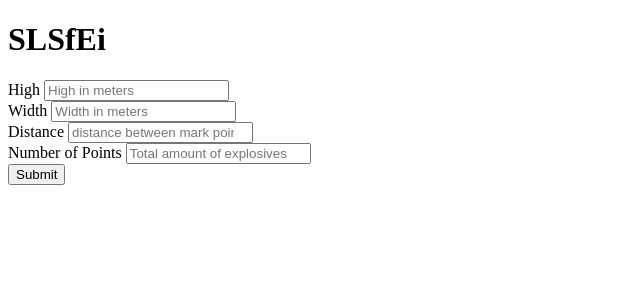
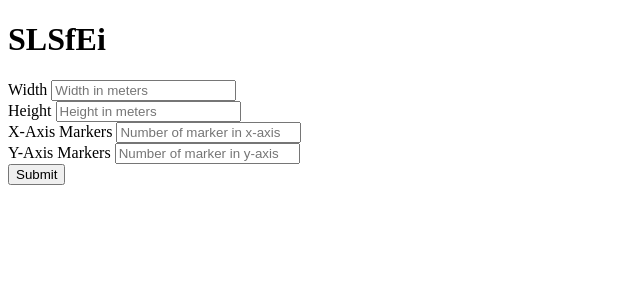
Before and after one commit to SLSfEi/web-app, a Django app: template smart_rplidar/radar_screen/templates/home.html in a window 1280 px wide. Shown: the top 300 px of the page, without its empty margins (0-640 px from the left). Run offline with Django 3.2, Linux system fonts and the light colour scheme; the template is opened without the code that fills it, so the values that code supplies are empty.

Commit message:
adjust marker parameters

```diff
--- a/smart_rplidar/radar_screen/templates/home.html
+++ b/smart_rplidar/radar_screen/templates/home.html
@@ -16,24 +16,22 @@
         <form id="form">
             <div class="row">
                 <div class="column">
-                    <label for="high">High</label>
-                    <input type="number" id="high" placeholder="High in meters">
+                    <label for="width">Width</label>
+                    <input type="number" id="width" placeholder="Width in meters">
                 </div>
                 <div class="column">
-                    <label for="width">Width</label>
-                    <input type="number" id="width" placeholder="Width in meters">
+                    <label for="height">Height</label>
+                    <input type="number" id="height" placeholder="Height in meters">
                 </div>
             </div>
             <div class="row">
                 <div class="column">
-                    <label for="distance">Distance</label>
-                    <input type="number" id="distance" placeholder="distance between mark points">
+                    <label for="width">X-Axis Markers</label>
+                    <input type="number" id="x_n" placeholder="Number of marker in x-axis">
                 </div>
-            </div>
-            <div class="row">
                 <div class="column">
-                    <label for="amount">Number of Points</label>
-                    <input type="number" id="amount" placeholder="Total amount of explosives">
+                    <label for="height">Y-Axis Markers</label>
+                    <input type="number" id="y_n" placeholder="Number of marker in y-axis">
                 </div>
             </div>
             <button type="submit">Submit</button>
@@ -41,25 +39,25 @@
 
     <script>
         const form = document.getElementById('form')
-        const area_high = document.getElementById('high')
         const area_width = document.getElementById('width')
-        const distance = document.getElementById('distance')
-        const amount = document.getElementById('amount')
+        const area_height = document.getElementById('height')
+        const x_number = document.getElementById('x_n')
+        const y_number = document.getElementById('y_n')
 
         form.addEventListener('submit', function(e){
             e.preventDefault();
 
-            const areaHighValue = area_high.value;
             const areaWidthValue = area_width.value;
-            const distanceValue = distance.value;
-            const amountValue = amount.value;
+            const areaHeightValue = area_height.value;
+            const xNumberValue = x_number.value;
+            const yNumberValue = y_number.value;
 
-            localStorage.setItem('high-value',areaHighValue)
-            localStorage.setItem('with-value',areaWidthValue)
-            localStorage.setItem('distance-value',distanceValue)
-            localStorage.setItem('amount-value',amountValue)
+            localStorage.setItem('width-value',areaWidthValue)
+            localStorage.setItem('height-value',areaHeightValue)
+            localStorage.setItem('x-n-value',xNumberValue)
+            localStorage.setItem('y-n-value',yNumberValue)
 
-            window.location.href = "radar.html";
+            window.location.href = "radar";
         })
     </script>
     </div>
```
